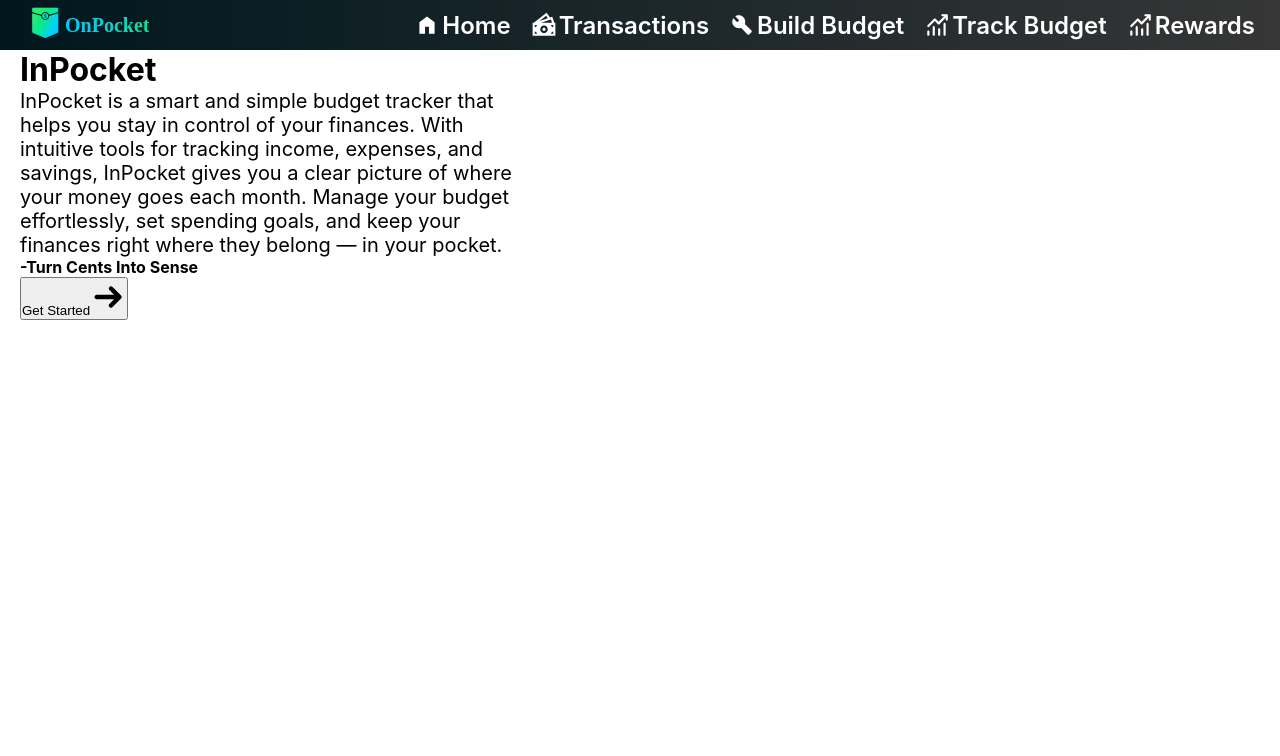
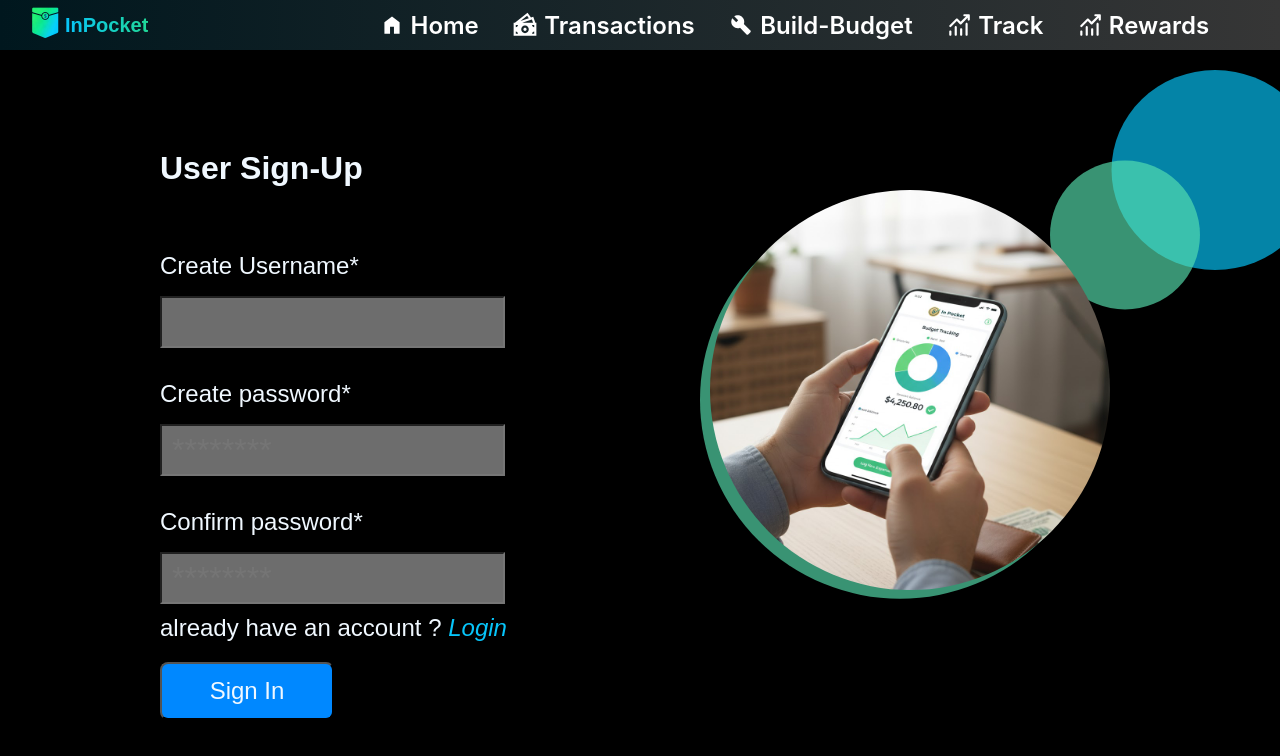
Before and after one commit to anshhh713/on-pocket, a website built with Vite: page index.html in a window 1280 px wide. Built offline with nearby package versions, Linux system fonts and the light colour scheme.

Commit message:
Refactor navbar and home page layout; add sign-up functionality and styles

```diff
--- a/navbar/navbar.css
+++ b/navbar/navbar.css
@@ -33,12 +33,12 @@
 }
 #navbar>ul{
     display: flex;
-
+    width: 900px;
     list-style: none;
     height: 300px;
     padding: 0 10px 0;
     justify-content: space-evenly;
-    gap: 20px;
+    gap: 30px;
 }
 #navbar>ul>li{
     display: flex;
@@ -47,7 +47,7 @@
     font-family: inter;
     font-size: 24px;
     font-weight: 600;
-    gap: 2px;
+    gap: 6px;
     color: #fff;
 }
 #navbar>ul>li>svg{
--- a/navbar/navbar.html
+++ b/navbar/navbar.html
@@ -1,7 +1,7 @@
 <nav class="navbar" id="navbar">
   <div class="wrapper">
     <img src="/logo.png" alt="on-pocket-icon" />
-    <h3>OnPocket</h3>
+    <h3>InPocket</h3>
 
   </div>
   <ul>
@@ -53,7 +53,7 @@
           fill="currentColor"
         />
       </svg>
-      Build Budget
+      Build-Budget
     </li>
     <li>
       <svg
@@ -68,7 +68,7 @@
           fill="currentColor"
         />
       </svg>
-      Track Budget
+      Track
     </li>
     <li>
       <svg
@@ -85,7 +85,7 @@
       </svg>
       Rewards
     </li>
-    <!-- <li>
+    [<!-- <li>
       <svg
         width="34"
         height="34"
@@ -99,6 +99,6 @@
         />
       </svg>
       Log Out
-    </li> -->
+    </li> -->]
   </ul>
 </nav>
--- a/pages/home/home.css
+++ b/pages/home/home.css
@@ -2,15 +2,84 @@
 #home{
     height: 100%;
     margin: 0px 0px 0 0px;
-    padding: 50px  20px  0;
-    font-family: Inter;
+    padding: 120px  20px  0 120px;
+    background-color: rgb(0, 0, 0);
+    color: aliceblue;
 }
 #home >h1{
-    font-size: 32px;
+    margin: 32px 0 0 0;
+    color: #07C5FA #20D898;
+    font-size: 40px;
     font-weight:bolder ;
 }
 #home >p{
-    width: 517px;
+    margin: 32px 0 0 0;
+    width: 400px;
     font-size: 20px;
+    font-weight: 0;
     /* font-weight: bold; */
 }
+#home button{
+    margin: 60px 0 0 0;
+    border-radius: 10px;
+    width: 160px;
+    padding: 10px;
+    background: #07C5FA;
+    display: flex;
+    align-items: center;
+    justify-content: space-around;
+    font-size: 16px;
+    font-weight: 500;
+    color: aliceblue;
+}
+#home svg{
+    height: 30px;
+    width: 30px;
+    color: aliceblue;
+}
+#home h4 {
+    margin: 50px 0 0 0;
+    display: flex;
+    font-style: italic;
+}
+#home h4 p:first-child{
+    color: #07C5FA;
+}
+#home h4 p:nth-child(2){
+    color: #20D898;
+}
+
+#home #ellip{
+    width: 200px;
+    height: 200px;
+    position: fixed;
+    top: 70px;
+    right: 0px;
+
+}
+#home #ellip-g{
+
+    height: 150px;
+    width: 150px;
+    position: fixed;
+    top: 160px;
+    right: 80px;
+}
+#home #ellip-g-b{
+
+    height: 400px;
+    width: 400px;
+    position: fixed;
+    top: 200px;
+    right: 180px;
+}
+#home img{
+    z-index: 10;
+    position: fixed;
+    right: 170px;
+    top: 190px;
+    border-radius: 50rem;
+    width: 400px;
+    height: 400px;
+    object-fit: contain;
+}
--- a/pages/home/home.html
+++ b/pages/home/home.html
@@ -7,7 +7,24 @@
     month. Manage your budget effortlessly, set spending goals, and keep your
     finances right where they belong — in your pocket.
   </p>
-  <h4>-Turn Cents Into Sense</h4>
+  <h4>
+    -Turn &nbsp;
+    <p>Cents</p>&nbsp;
+    Into&nbsp;&nbsp;
+    <p>Sense</p>
+  </h4>
+  <img src="/as_.jpg" alt="">
+  <svg id="ellip" width="152" height="222" viewBox="0 0 152 222" fill="none" xmlns="http://www.w3.org/2000/svg">
+<ellipse cx="115" cy="111" rx="115" ry="111" fill="#07C5FA" fill-opacity="0.67"/>
+</svg>
+<svg id="ellip-g" width="155" height="154" viewBox="0 0 155 154" fill="none" xmlns="http://www.w3.org/2000/svg">
+<ellipse cx="77.5" cy="77" rx="77.5" ry="77" fill="#58E2B1" fill-opacity="0.65"/>
+</svg>
+<svg id="ellip-g-b" width="155" height="154" viewBox="0 0 155 154" fill="none" xmlns="http://www.w3.org/2000/svg">
+<ellipse cx="77.5" cy="77" rx="77.5" ry="77" fill="#58E2B1" fill-opacity="0.65"/>
+</svg>
+
+  </div>
   <button>
     Get Started<svg
       width="36"
--- /dev/null
+++ b/pages/signUp/loadSignUp.js
@@ -0,0 +1,7 @@
+import './signUp.css'
+export default async function loadSignUp() {
+    const res= await fetch('pages/signUp/signUp.html');
+    const innerHTML = await res.text();
+    const app = document.getElementById('app');
+    app.innerHTML = innerHTML;
+}
--- /dev/null
+++ b/pages/signUp/signUp.css
@@ -0,0 +1,86 @@
+#signUp{
+    height: 100%;
+    margin: 0px 0px 0 0px;
+    padding: 150px  20px  0 160px;
+    background-color: rgb(0, 0, 0);
+    color: aliceblue;
+}
+
+#signUp h3{
+    font-size: 32px;
+}
+#signUp button{
+    background-color: #0088FF;
+    color: aliceblue;
+    border-radius: 8px;
+    font-size: 24px;
+    width: 174px;
+    height: 58px;
+    margin: 20px 0 0 0;
+}
+#signUp div.username{
+    margin: 65px 0 0 0;
+}
+#signUp p{
+    font-size: 24px;
+    font-weight: 200;
+}
+div.c-password{
+    margin: 32px 0 0 0;
+}
+div.co-password{
+    margin: 32px 0 0 0;
+}
+#signUp p.to-login{
+    margin: 10px 0 0 0;
+}
+p.to-login a{
+    text-decoration: none;
+    font-style: italic;
+    color: #07C5FA ;
+}
+#signUp input{
+    width: 345px;
+    height: 52px;
+    margin: 16px 0 0 0;
+    color: #fff;
+    font-size: 32px;
+    text-align: start;
+    padding: 0 10px 0 10px;
+    background-color: rgba(217, 217, 217, 0.5);
+}
+
+#signUp #ellip{
+    width: 200px;
+    height: 200px;
+    position: fixed;
+    top: 70px;
+    right: 0px;
+
+}
+#signUp #ellip-g{
+
+    height: 150px;
+    width: 150px;
+    position: fixed;
+    top: 160px;
+    right: 80px;
+}
+#signUp #ellip-g-b{
+
+    height: 400px;
+    width: 400px;
+    position: fixed;
+    top: 200px;
+    right: 180px;
+}
+#signUp img{
+    z-index: 10;
+    position: fixed;
+    right: 170px;
+    top: 190px;
+    border-radius: 50rem;
+    width: 400px;
+    height: 400px;
+    object-fit: contain;
+}
--- /dev/null
+++ b/pages/signUp/signUp.html
@@ -0,0 +1,69 @@
+<div id="signUp" class="signUp">
+  <h3>User Sign-Up</h3>
+  <div class="username">
+    <p>Create Username*</p>
+    <input type="text" name="" id="username" required />
+  </div>
+  <div class="c-password">
+    <p>Create password*</p>
+    <input type="password" name="" id="c-password" required placeholder="********" />
+  </div>
+  <div class="co-password">
+    <p>Confirm password*</p>
+    <input type="password" name="" id="co-password" required placeholder="********" />
+  </div>
+  <p class="to-login">already&nbsp;have&nbsp;an&nbsp;account&nbsp;?&nbsp;<a href="">Login</a></p>
+  <button>Sign In</button>
+  <img src="/as_.jpg" alt="" />
+  <svg
+    id="ellip"
+    width="152"
+    height="222"
+    viewBox="0 0 152 222"
+    fill="none"
+    xmlns="http://www.w3.org/2000/svg"
+  >
+    <ellipse
+      cx="115"
+      cy="111"
+      rx="115"
+      ry="111"
+      fill="#07C5FA"
+      fill-opacity="0.67"
+    />
+  </svg>
+  <svg
+    id="ellip-g"
+    width="155"
+    height="154"
+    viewBox="0 0 155 154"
+    fill="none"
+    xmlns="http://www.w3.org/2000/svg"
+  >
+    <ellipse
+      cx="77.5"
+      cy="77"
+      rx="77.5"
+      ry="77"
+      fill="#58E2B1"
+      fill-opacity="0.65"
+    />
+  </svg>
+  <svg
+    id="ellip-g-b"
+    width="155"
+    height="154"
+    viewBox="0 0 155 154"
+    fill="none"
+    xmlns="http://www.w3.org/2000/svg"
+  >
+    <ellipse
+      cx="77.5"
+      cy="77"
+      rx="77.5"
+      ry="77"
+      fill="#58E2B1"
+      fill-opacity="0.65"
+    />
+  </svg>
+</div>
--- a/src/global.css
+++ b/src/global.css
@@ -7,4 +7,9 @@ body{
     height: 100vh;
     width: 100vw;
     position: relative;
+    font-family: sans-serif;
 }
+div#app{
+    height: 100%;
+    width: 100%;
+}
--- a/src/main.js
+++ b/src/main.js
@@ -1,7 +1,9 @@
 import './global.css';
 import loadHome from '../pages/home/loadHome';
+import loaSignUp from '../pages/signup/loadSignUp';
 import loadNavbar from '../navbar/loadNavbar';
 document.addEventListener('DOMContentLoaded', async ()=> {
   await loadNavbar();
-  await loadHome();
+  await loaSignUp();
+  // await loadHome();
 });
```
Also changed, not shown: README.md, public/as_.jpg (added).
